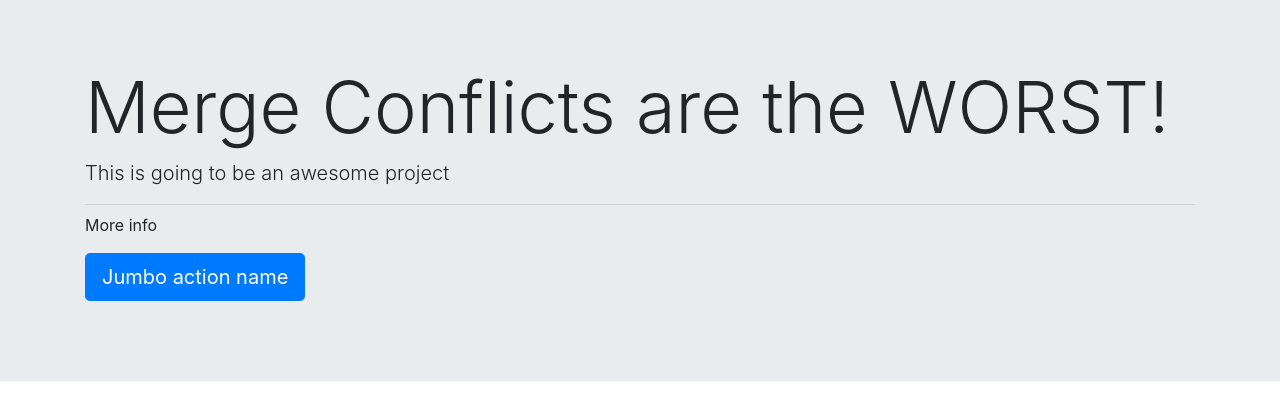
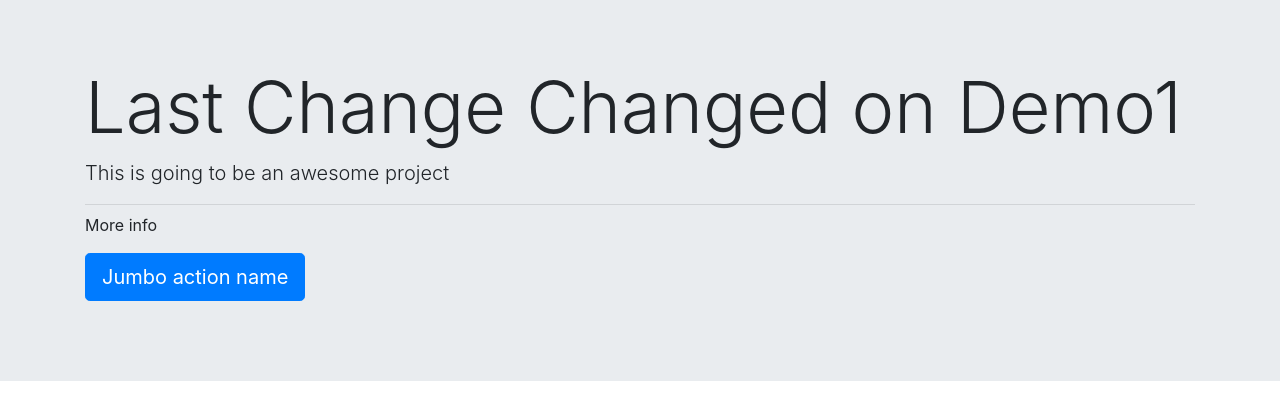
Before and after one commit to racquesta/mergeConflictDemo, a plain HTML site: page index.html in a window 1280 px wide. Drawn offline with nearby package versions, Linux system fonts and the light colour scheme.

Commit message:
changed heading

```diff
--- a/index.html
+++ b/index.html
@@ -11,7 +11,7 @@
 <body>
   <div class="jumbotron jumbotron-fluid">
     <div class="container">
-      <h1 class="display-3">Merge Conflicts are the WORST!</h1>
+      <h1 class="display-3">Last Change Changed on Demo1</h1>
       <p class="lead">This is going to be an awesome project</p>
       <hr class="my-2">
       <p>More info</p>
```
